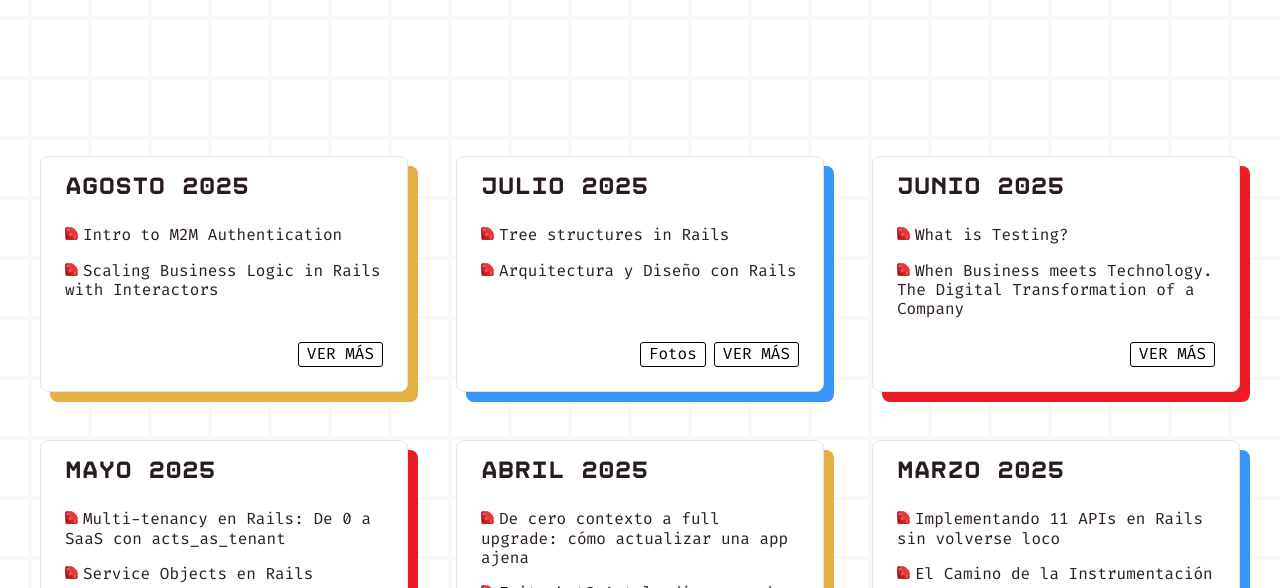
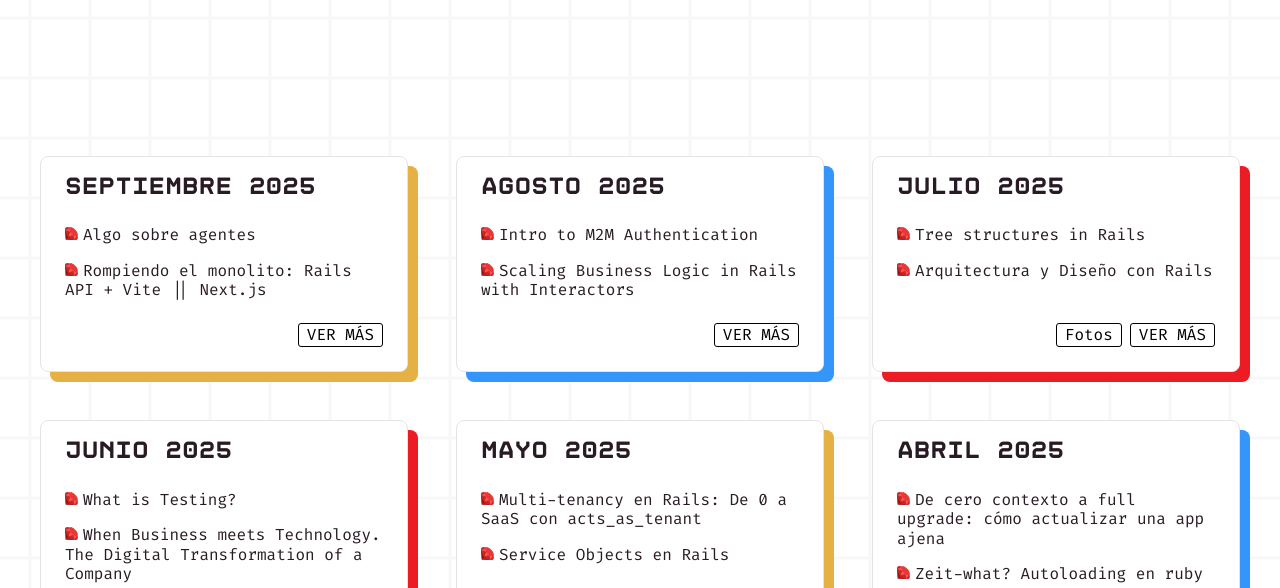
Before and after one commit to RubySur-Argentina/rubysur, a Jekyll site: the page built from meetups.html, in a window 1280 px wide and 900 px high, cut to the strip 312-900 px from the top of the window. Built offline with Jekyll 4.4.1, drawn with Linux system fonts in a browser that asks for light colours; some of the changed lines change nothing that is shown.

Commit message:
Agrego datos de charla de septiembre y slides de aysan de agosto

```diff
--- a/_data/meetups.json
+++ b/_data/meetups.json
@@ -1,4 +1,39 @@
 [
+  {
+    "meetup": "Septiembre 2025",
+    "key": "2025_09",
+    "title": "Meetup y cerveza",
+    "date": "2025-09-10",
+    "time": "19:00",
+    "_location": "Usina Coworking, Castillo 1366, CABA",
+    "_location_link": "https://maps.app.goo.gl/EKt3kakp7bVom4vc6",
+    "_form_link": "https://docs.google.com/forms/d/e/1FAIpQLScy_yVJygvVg1MZGV9wrwSNvFLboRBXgFpvmGR5ANGu5MQnSw/viewform",
+    "_youtube_link": "https://www.youtube.com/watch?v=-JNN1OL_PWI",
+    "_youtube_embed": "https://www.youtube.com/embed/-JNN1OL_PWI",
+    "host": "Rootstrap",
+    "talks": [
+      {
+        "title": "Algo sobre agentes",
+        "speaker": "fernando_martinez",
+        "description_highlighted": "¿Qué es un agente? ¿Cuánta magia se necesita para darle vida a uno? ¿Necesitamos un modelo super inteligente? ¿Lo podremos correr local? ¿Sirve para algo? Vamos a ver si Fernando se las arregla para responder alguna de estas preguntas y otras que se les ocurran a ustedes.",
+        "description": "¿Qué es un agente? ¿Cuánta magia se necesita para darle vida a uno? ¿Necesitamos un modelo super inteligente? ¿Lo podremos correr local? ¿Sirve para algo? Vamos a ver si Fernando se las arregla para responder alguna de estas preguntas y otras que se les ocurran a ustedes.",
+        "youtube_link": "https://www.youtube.com/watch?v=-JNN1OL_PWI",
+        "youtube_id": "-JNN1OL_PWI",
+        "youtube_timestamp": 1657,
+        "slides_link": "https://f-3r.github.io/rubysur-20250910/01.html"
+      },
+      {
+        "title": "Rompiendo el monolito: Rails API + Vite || Next.js",
+        "speaker": "nicolas_navarro",
+        "description": "En esta charla vamos a salir del clásico monolito de Rails y ver cómo levantar una API REST desacoplada, conectarla con Vite y entender cuándo conviene usar NextJS. Hablaremos de CSR, SSR, DX y buenas prácticas para elegir el stack correcto según tu proyecto. ¡Todo con ejemplos claros, código real y la menor cantidad de lágrimas posibles!",
+        "description_highlighted": "En esta charla vamos a salir del clásico monolito de Rails y ver cómo levantar una API REST desacoplada, conectarla con Vite y entender cuándo conviene usar NextJS. Hablaremos de CSR, SSR, DX y buenas prácticas para elegir el stack correcto según tu proyecto. ¡Todo con ejemplos claros, código real y la menor cantidad de lágrimas posibles!",
+        "youtube_link": "https://www.youtube.com/watch?v=-JNN1OL_PWI",
+        "youtube_id": "-JNN1OL_PWI",
+        "youtube_timestamp": 6936,
+        "slides_link": "https://www.canva.com/design/DAGylD0FfjU/fOr0xnXK1IfVeXcswk5x5w/edit"
+      }
+    ]
+  },
   {
     "meetup": "Agosto 2025",
     "key": "2025_08",
@@ -20,7 +55,7 @@
         "youtube_link": "https://www.youtube.com/watch?v=XmhFSrHY1gc",
         "youtube_id": "XmhFSrHY1gc",
         "youtube_timestamp": 788,
-        "_slides_link": ""
+        "slides_link": "https://docs.google.com/presentation/d/1lrZZCwUq9WmAtMfhUO12pQETaJzs3M3yHnYhMKQXbmE/edit?slide=id.gc6f90357f_0_0#slide=id.gc6f90357f_0_0"
       },
       {
         "title": "Scaling Business Logic in Rails with Interactors",
```
